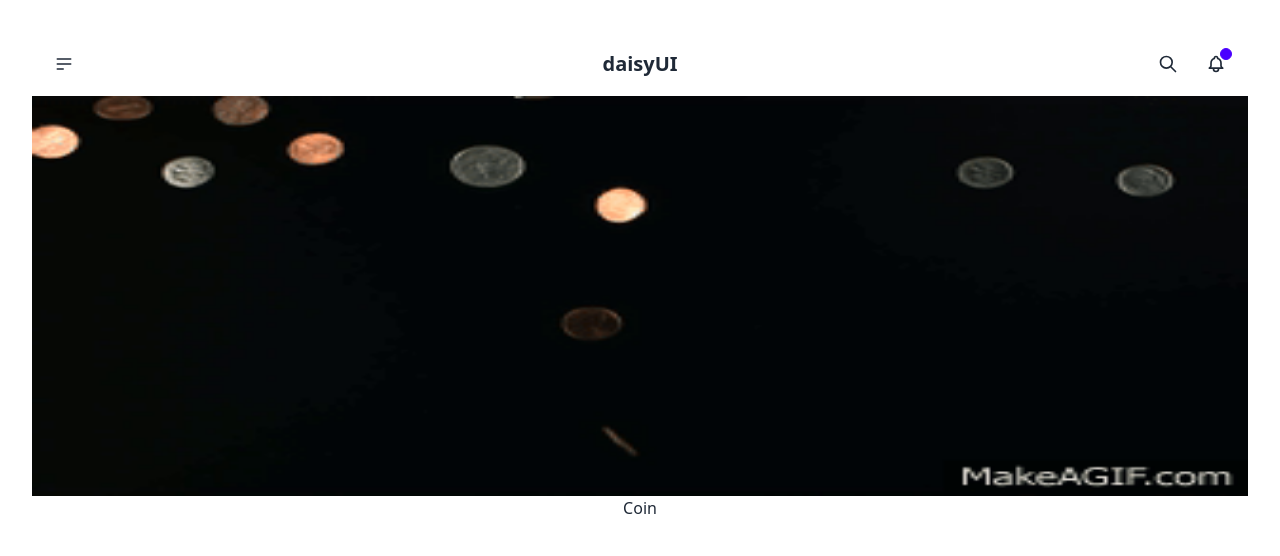
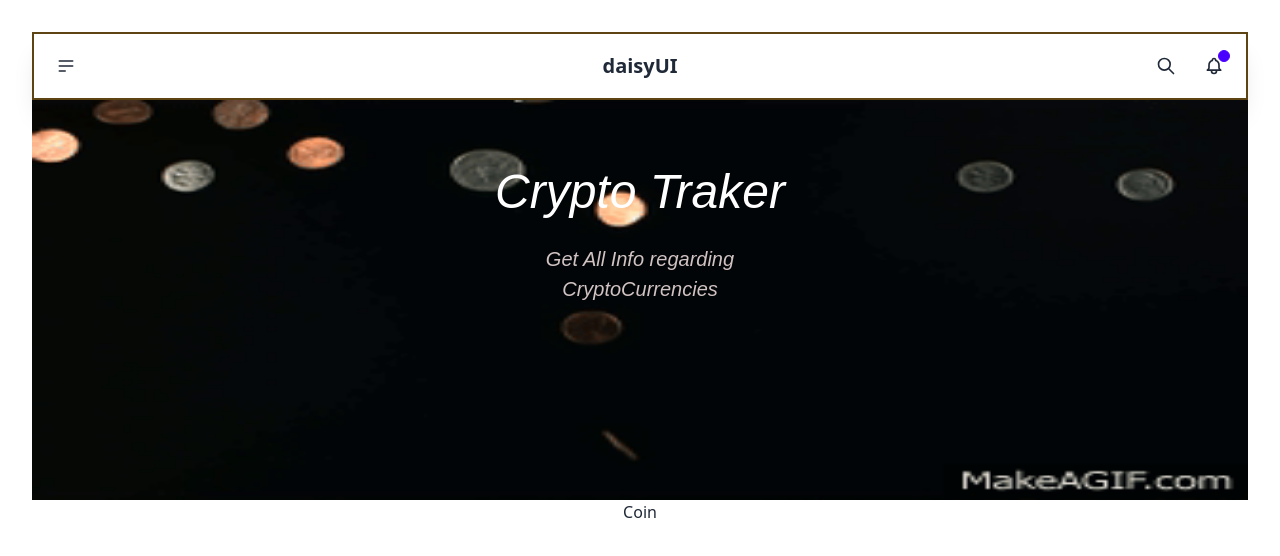
Before and after one commit to SANDEEP7522/CoinGecko-In-Market-App, a React (Vite) app: page / in a window 1280 px wide. Shown: the top 556 px of the page. Built offline with nearby package versions, Linux system fonts and the light colour scheme.

Commit message:
Edit Banner

```diff
--- /dev/null
+++ b/src/Components/Banner/Banner.css
@@ -0,0 +1,11 @@
+.flex.flex-col.gap-4 {
+    font-size: 6vh;
+    color: white;
+    font-family: sans-serif;
+    font-style: oblique;
+}
+
+.font-medium.text-white.text-center {
+    font-size: 2.5vh;
+    color: rgb(210, 195, 195);
+}
--- a/src/Components/Banner/Banner.jsx
+++ b/src/Components/Banner/Banner.jsx
@@ -1,4 +1,5 @@
 import BannerImage from "../../assets/coinBanner.gif";
+import "./Banner.css"
 
 function Banner(){
     return(
@@ -7,6 +8,20 @@ function Banner(){
             src={BannerImage}
             className="w-full h-full"
             />
+           <div className=" absolute top-10 left-0 right-0 mx-auto w-[20rem] ">
+
+               <div className=" flex flex-col gap-4">
+
+                 <div className=" font-semibold "></div>
+                   Crypto  Traker
+
+                 <div className=" font-medium text-white   text-center">
+                    Get All Info regarding CryptoCurrencies
+                 </div>
+                </div>
+           </div>
+
+
         </div>
     )
 }
--- /dev/null
+++ b/src/Components/NavBar/NavBar.css
@@ -0,0 +1,3 @@
+.navbar {
+    border: 2px solid rgb(94, 68, 19);
+}
--- a/src/Components/NavBar/NavBar.jsx
+++ b/src/Components/NavBar/NavBar.jsx
@@ -1,7 +1,9 @@
+import "./NavBar.css"
+
 function NavBar() {
 
     return(
-        <div className="navbar bg-base-100">
+        <div className="navbar bg-base-100 shadow-xl">
         <div className="navbar-start">
           <div className="dropdown">
             <div tabIndex={0} role="button" className="btn btn-ghost btn-circle">
```
